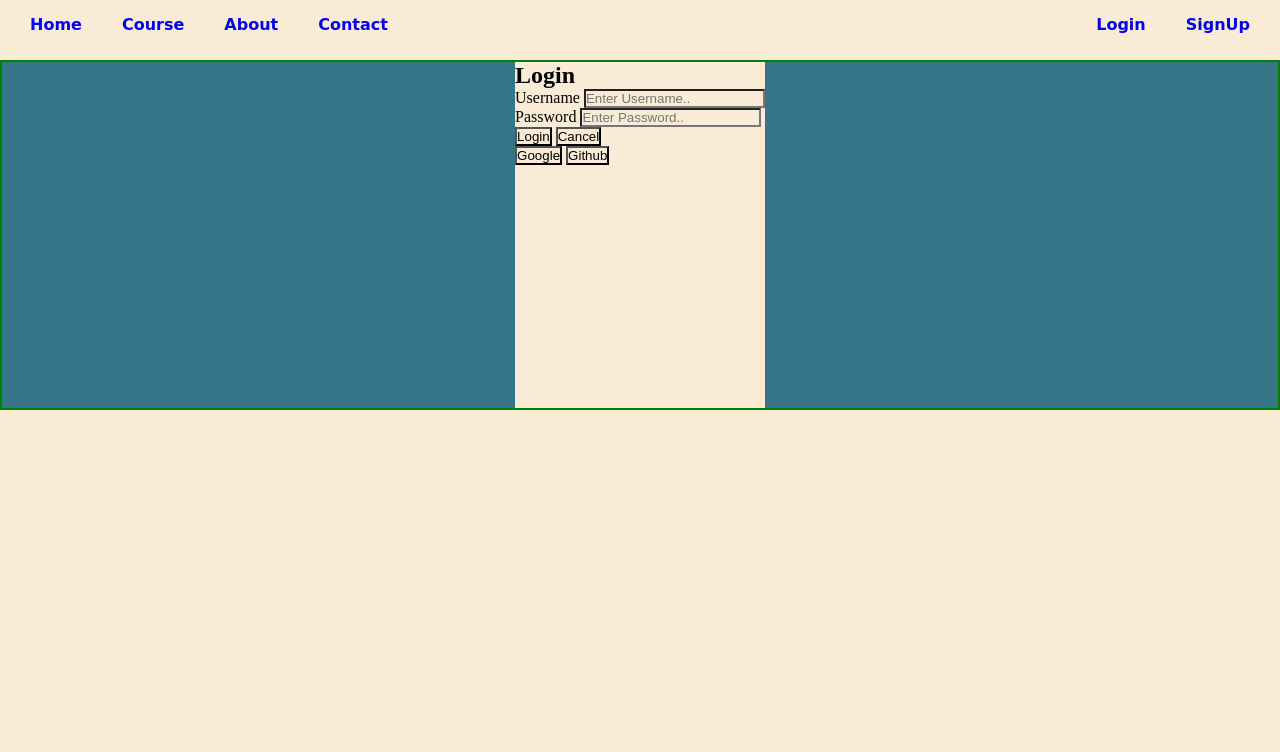
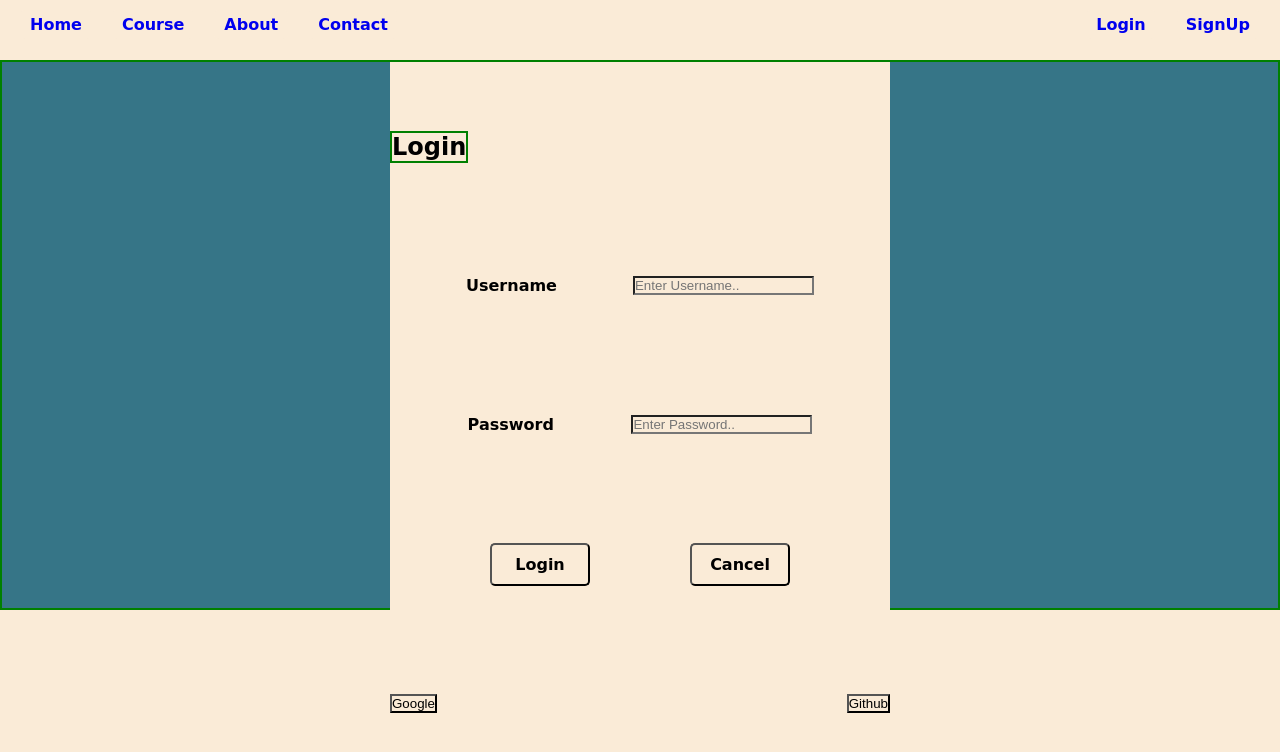
Before and after one commit to najish/learnCS, a plain HTML site: page index.html in a window 1280 px wide. Both pictures are taken after a click on the link "Login". Drawn offline with Linux system fonts and the light colour scheme.

Commit message:
Third Day: changes

```diff
--- a/css/login.css
+++ b/css/login.css
@@ -1,13 +1,10 @@
 #login {
-    height:100%;
-    width:350px;
+    width:500px;
     font-family: cursive;
     font-weight: bold;
 }
 
-#login > div:first-of-type{
-    text-align: center;
-}
+
 
 #login > div {
     height:20%;
@@ -16,9 +13,6 @@
     align-items: center;
     justify-content:space-between;
 }
-
-
-
 
 #login > div > div {
     display: flex;
@@ -36,6 +30,7 @@
 #login input[type='submit']:hover, #login input[type='button']:hover {
     color:white;
     background-color: black;
+    padding:5px;
 }
 
 #login input[type='button'] {
--- a/css/signup.css
+++ b/css/signup.css
@@ -1,5 +1,6 @@
 #signup {
     font-family: cursive;
+    width:500px;
 }
 
 #signup > div {
--- a/css/style.css
+++ b/css/style.css
@@ -50,9 +50,19 @@ ul {
 
 
 #container {
-    height:350px;
+    height:550px;
     display: flex;
     justify-content: center;
     border:2px solid green;
+    background-color: red;
     background-image: url('/images/tealimage.jpg');
 }
+
+#login>div:first-of-type>h2 {
+    text-align: center;
+    border:2px solid green;
+}
+
+#signup>div:first-of-type>h2 {
+    text-align: center;
+}
--- a/index.html
+++ b/index.html
@@ -5,6 +5,7 @@
     <meta name="viewport" content="width=device-width, initial-scale=1.0">
     <title>LearnCS</title>
     <link rel="stylesheet" href="/css/style.css">
+    <link rel="stylesheet" href="/css/login.css">
     <link rel="preconnect" href="https://fonts.googleapis.com">
     <link rel="preconnect" href="https://fonts.gstatic.com" crossorigin>
     <link href="https://fonts.googleapis.com/css2?family=Roboto:ital,wght@0,100;0,300;0,400;0,500;0,700;0,900;1,100;1,300;1,400;1,500;1,700;1,900&display=swap" rel="stylesheet">
@@ -29,6 +30,6 @@
     </div>
 
 
-    <script src="script.js" defer></script>
+    <script src="/js/script.js" defer></script>
 </body>
 </html>
--- a/script.js
+++ b/js/script.js
@@ -5,7 +5,6 @@ var links = document.querySelectorAll('a');
 const contaniner = document.getElementById('container');
 const loginform = document.getElementById('login');
 const signupform = document.getElementById('signup');
-
 const loginbtn = document.querySelector('.login-btn');
 const signupbtn = document.querySelector('.signup-btn');
 
@@ -25,17 +24,13 @@ function loadHtmlFile(url) {
 
 loginbtn.addEventListener('click',e => {
     e.preventDefault();
-    console.log(container);
     loadHtmlFile("/forms/login.html");
 });
 
 signupbtn.addEventListener('click', e => {
     e.preventDefault();
-    console.log(container);
     loadHtmlFile("/forms/signup.html");
 })
-
-console.log(contaniner);
 
 
 links.forEach(e => {
```
